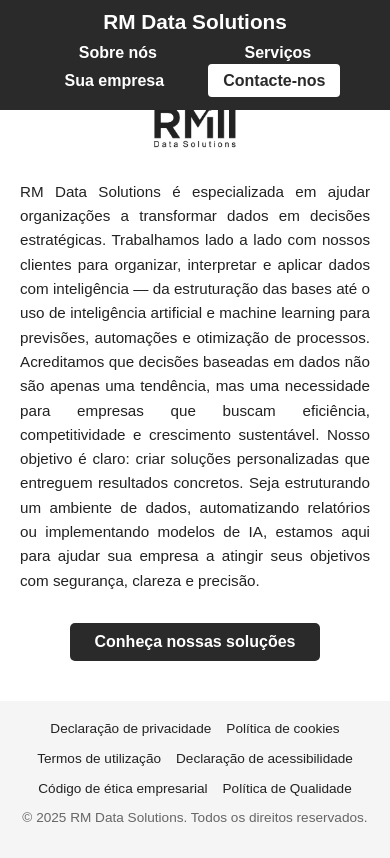
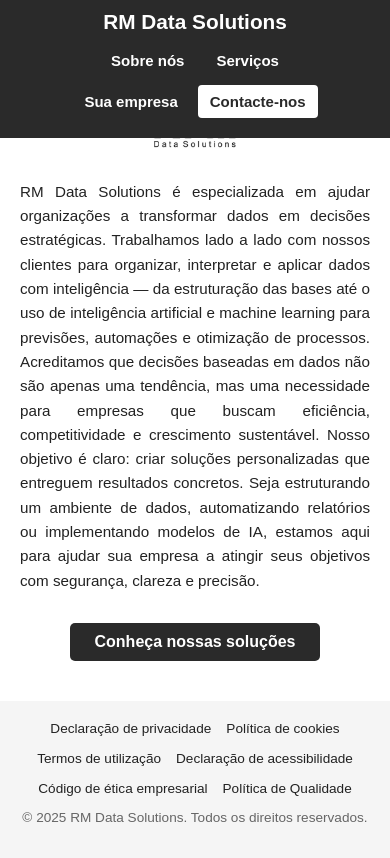
Before and after one commit to RaphaelAlvim/RMDataSolutions, a plain HTML site: page index.html in a window 390 px wide. Drawn offline with Linux system fonts and the light colour scheme.

Commit message:
Update style.css
Acerto responsividade barra de navegação.

```diff
--- a/css/style.css
+++ b/css/style.css
@@ -216,17 +216,35 @@ header nav {
     }
 
     nav .nav-links {
-        flex-direction: row;         /* Lado a lado */
-        flex-wrap: wrap;             /* Permite quebra de linha se necessário */
-        justify-content: center;     /* Centraliza os itens */
-        gap: 10px;
+        flex-direction: row;
+        flex-wrap: wrap;
+        justify-content: center;
+        align-items: center;
+        gap: 8px;
+        padding: 10px 0;
         width: 100%;
-        padding: 10px 0;
+        margin: 0;
     }
 
     nav .nav-links li {
-        flex: 1 1 auto;              /* Cada item ocupa espaço proporcional */
-        text-align: center;
+        margin: 0;
+        padding: 0;
+        list-style: none;
+    }
+
+    nav .nav-links li a {
+        display: inline-block;
+        padding: 8px 12px;
+        font-size: 15px;
+        text-decoration: none;
+        color: #fff;
+        background: transparent;
+        border-radius: 4px;
+    }
+
+    nav .nav-links li a.cta {
+        background-color: #ffffff;
+        color: #2a2a2a;
     }
 
     .intro .main-logo {
```
